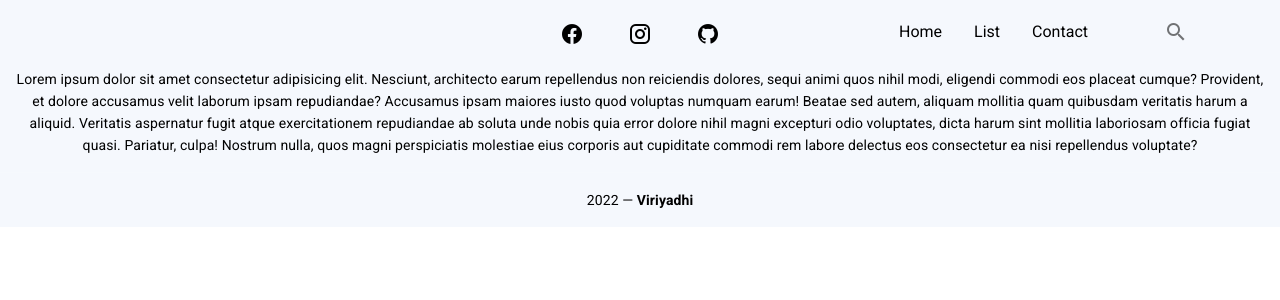
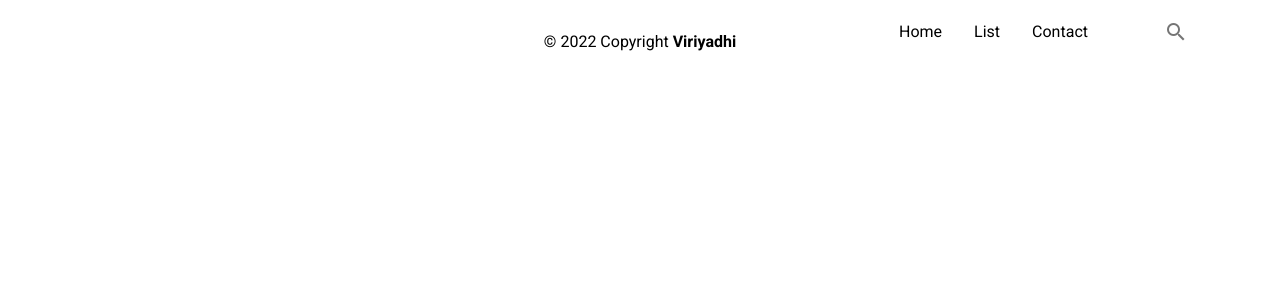
Before and after one commit to Viriyadhi/vue-portfoliowebsite-2, a Vue app: page /home in a window 1280 px wide. Shown: the top 300 px of the page. Built offline with nearby package versions, Linux system fonts and the light colour scheme.

Commit message:
Enhancement:[VS] removes the text

```diff
--- a/src/components/Footer/Footer.vue
+++ b/src/components/Footer/Footer.vue
@@ -1,34 +1,11 @@
 <template>
-  <v-footer dark padless>
-    <v-card flat tile color="#f5f8fd" class="lighten-1 text-center">
-      <v-card-text>
-        <v-btn v-for="icon in icons" :key="icon" class="mx-4 black--text" icon>
-          <v-icon size="24px">
-            {{ icon }}
-          </v-icon>
-        </v-btn>
-      </v-card-text>
-
-      <v-card-text class="black--text pt-0">
-        Lorem ipsum dolor sit amet consectetur adipisicing elit. Nesciunt,
-        architecto earum repellendus non reiciendis dolores, sequi animi quos
-        nihil modi, eligendi commodi eos placeat cumque? Provident, et dolore
-        accusamus velit laborum ipsam repudiandae? Accusamus ipsam maiores iusto
-        quod voluptas numquam earum! Beatae sed autem, aliquam mollitia quam
-        quibusdam veritatis harum a aliquid. Veritatis aspernatur fugit atque
-        exercitationem repudiandae ab soluta unde nobis quia error dolore nihil
-        magni excepturi odio voluptates, dicta harum sint mollitia laboriosam
-        officia fugiat quasi. Pariatur, culpa! Nostrum nulla, quos magni
-        perspiciatis molestiae eius corporis aut cupiditate commodi rem labore
-        delectus eos consectetur ea nisi repellendus voluptate?
-      </v-card-text>
-
-      <v-divider></v-divider>
-
-      <v-card-text class="black--text">
-        {{ new Date().getFullYear() }} — <strong>Viriyadhi</strong>
-      </v-card-text>
-    </v-card>
+  <v-footer color="white lighten-1">
+    <v-row justify="center" no-gutters>
+      <v-col class="white lighten-2 py-6 text-center black--text" cols="12">
+        © {{ new Date().getFullYear() }} Copyright
+        <strong>Viriyadhi</strong>
+      </v-col>
+    </v-row>
   </v-footer>
 </template>
 <script>
@@ -39,3 +16,8 @@ export default {
   }),
 };
 </script>
+<style scoped>
+.container {
+  width: 100% !important;
+}
+</style>
```
